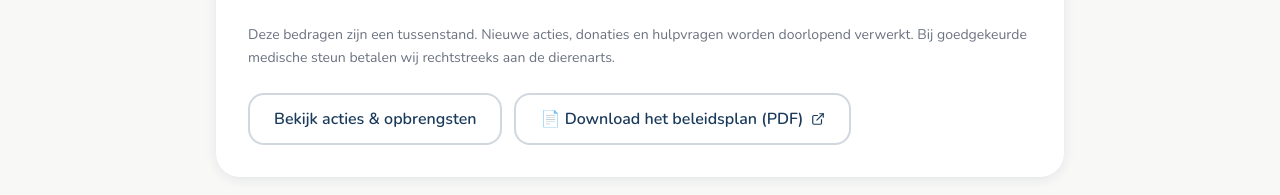
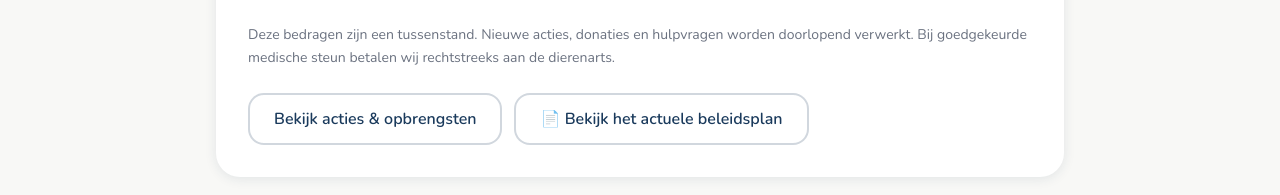
Before and after one commit to michielpetersenmp-cmd/bulldog-website, a Next.js app: page /anbi in a window 1280 px wide. Shown: the part 2514-2709 px from the top of the page. Built offline with nearby package versions, Linux system fonts and the light colour scheme; a web font is replaced by a local one.

Commit message:
Website: transparantiepagina koppelen aan actueel beleidsplan

```diff
--- a/src/app/anbi/page.tsx
+++ b/src/app/anbi/page.tsx
@@ -1,6 +1,6 @@
 import type { Metadata } from "next";
 import Link from "next/link";
-import { ExternalLink } from "lucide-react";
+
 
 export const metadata: Metadata = {
   title: "Transparantie & verantwoording",
@@ -163,14 +163,9 @@ export default function AnbiPage() {
               <Link href="/acties" className="btn-secondary inline-flex">
                 Bekijk acties & opbrengsten
               </Link>
-              <a
-                href="https://stichtingbulldogsteunfondsnederland.nl/Beleidsplan_Stichting_Bulldog_Steunfonds.pdf"
-                target="_blank"
-                rel="noopener noreferrer"
-                className="btn-secondary inline-flex"
-              >
-                📄 Download het beleidsplan (PDF) <ExternalLink size={14} />
-              </a>
+              <Link href="/beleidsplan" className="btn-secondary inline-flex">
+                📄 Bekijk het actuele beleidsplan
+              </Link>
             </div>
           </div>
 
```
